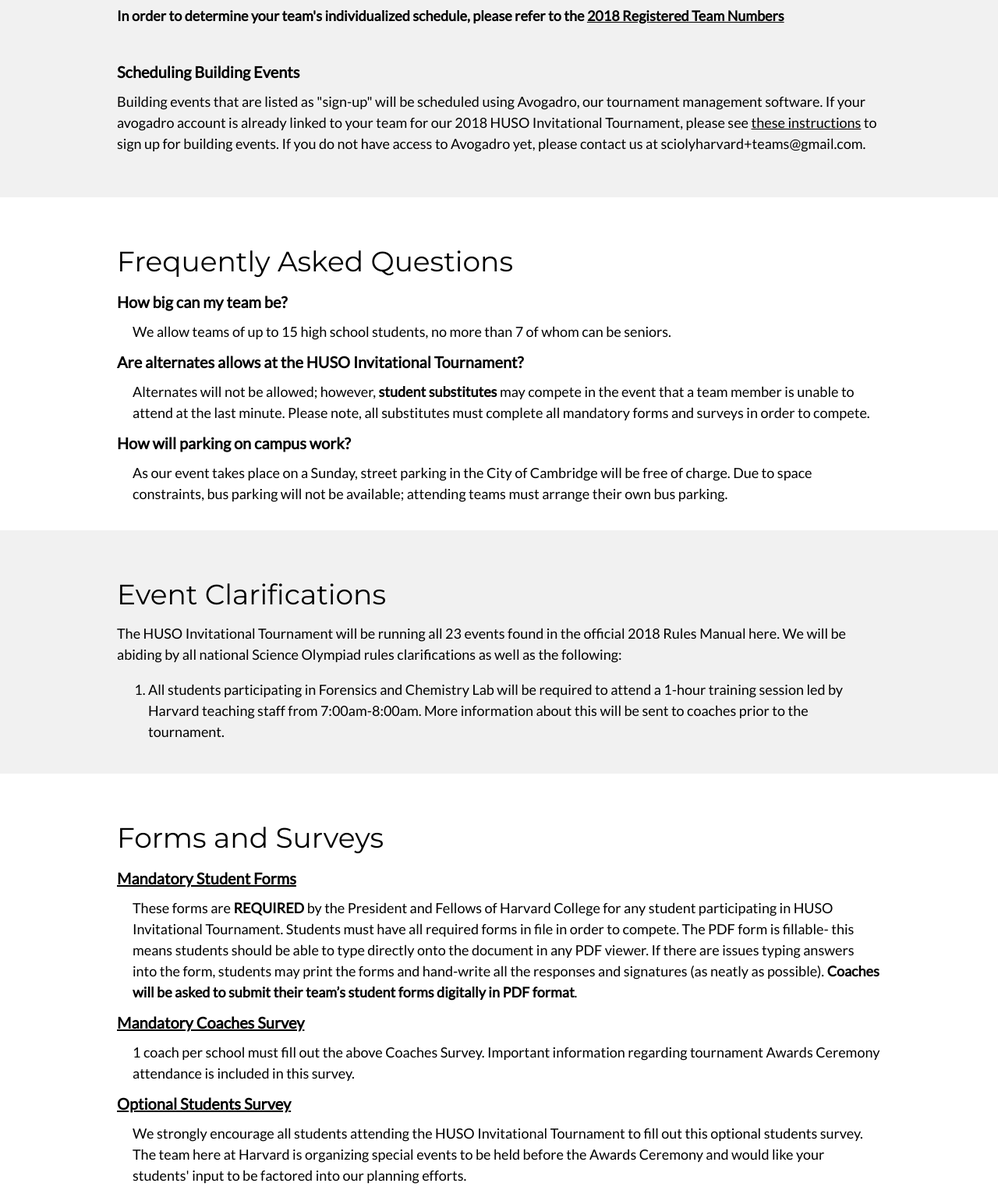
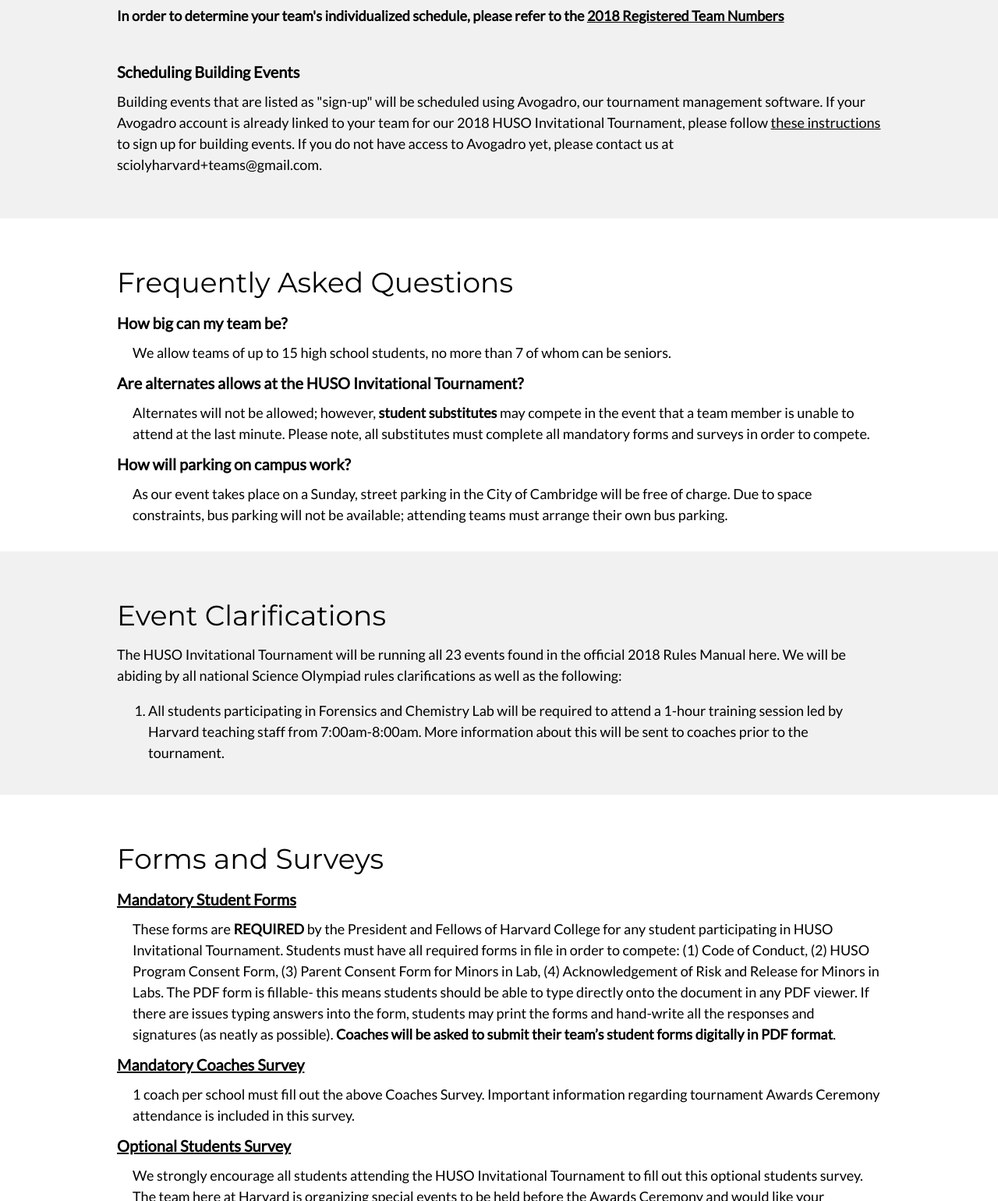
Before and after one commit to sciolyharvard/sciolyharvard.github.io, a plain HTML site: page details.html in a window 1280 px wide. Shown: the part 1048-2588 px from the top of the page at 78% size. Drawn offline with Linux system fonts and the light colour scheme.

Commit message:
Fixed some typos and stuff

```diff
--- a/details.html
+++ b/details.html
@@ -55,7 +55,7 @@
         <img src='images/photos/event-schedule.png' height="500">
     <h5><b>In order to determine your team's individualized schedule, please refer to the <a href="https://docs.google.com/spreadsheets/d/1J3SuX7Y9kKzaDs4kleAaMY6hQmvA7vpRY3mrZK3T8hU/edit?usp=sharing"> 2018 Registered Team Numbers</a></b></h5><br>
     <h4 class="w3-padding-30"><b>Scheduling Building Events</b></h4>
-    <h5>Building events that are listed as "sign-up" will be scheduled using Avogadro, our tournament management software. If your avogadro account is already linked to your team for our 2018 HUSO Invitational Tournament, please see <a href="https://drive.google.com/file/d/1zlPU2E5clWjg6FuRF76Dd3wwOiUHZM1_/view?usp=sharing">these instructions</a> to sign up for building events. If you do not have access to Avogadro yet, please contact us at sciolyharvard+teams@gmail.com.</h5><br>
+    <h5>Building events that are listed as "sign-up" will be scheduled using Avogadro, our tournament management software. If your Avogadro account is already linked to your team for our 2018 HUSO Invitational Tournament, please follow <a href="https://drive.google.com/file/d/1zlPU2E5clWjg6FuRF76Dd3wwOiUHZM1_/view?usp=sharing">these instructions</a> to sign up for building events. If you do not have access to Avogadro yet, please contact us at sciolyharvard+teams@gmail.com.</h5><br>
 
     <br>
   </div>
@@ -98,7 +98,7 @@
   <div class="w3-content"><br><br>
     <h1>Forms and Surveys</h1>
     <h4 class="w3-padding-30"><b><a href="https://drive.google.com/file/d/1m9bnyJJDY1TZ6yyQb6j-1-8JYe3MkD3D/view?usp=sharing">Mandatory Student Forms</a></b></h4>
-    <h5 class="w3-padding-30" style="margin-left:20px">These forms are <b>REQUIRED</b> by the President and Fellows of Harvard College for any student participating in HUSO Invitational Tournament. Students must have all required forms in file in order to compete. The PDF form is fillable- this means students should be able to type directly onto the document in any PDF viewer.  If there are issues typing answers into the form, students may print the forms and hand-write all the responses and signatures (as neatly as possible). <b>Coaches will be asked to submit their team’s student forms digitally in PDF format</b>.</h5>
+    <h5 class="w3-padding-30" style="margin-left:20px">These forms are <b>REQUIRED</b> by the President and Fellows of Harvard College for any student participating in HUSO Invitational Tournament. Students must have all required forms in file in order to compete: (1) Code of Conduct, (2) HUSO Program Consent Form, (3) Parent Consent Form for Minors in Lab, (4) Acknowledgement of Risk and Release for Minors in Labs. The PDF form is fillable- this means students should be able to type directly onto the document in any PDF viewer.  If there are issues typing answers into the form, students may print the forms and hand-write all the responses and signatures (as neatly as possible). <b>Coaches will be asked to submit their team’s student forms digitally in PDF format</b>.</h5>
 
     <h4 class="w3-padding-30"><b><a href="https://goo.gl/forms/XCYwlrqmXIyahjGd2">Mandatory Coaches Survey</a></b></h4>
     <h5 class="w3-padding-30" style="margin-left:20px">1 coach per school must fill out the above Coaches Survey. Important information regarding tournament Awards Ceremony attendance is included in this survey.</h5>
```
